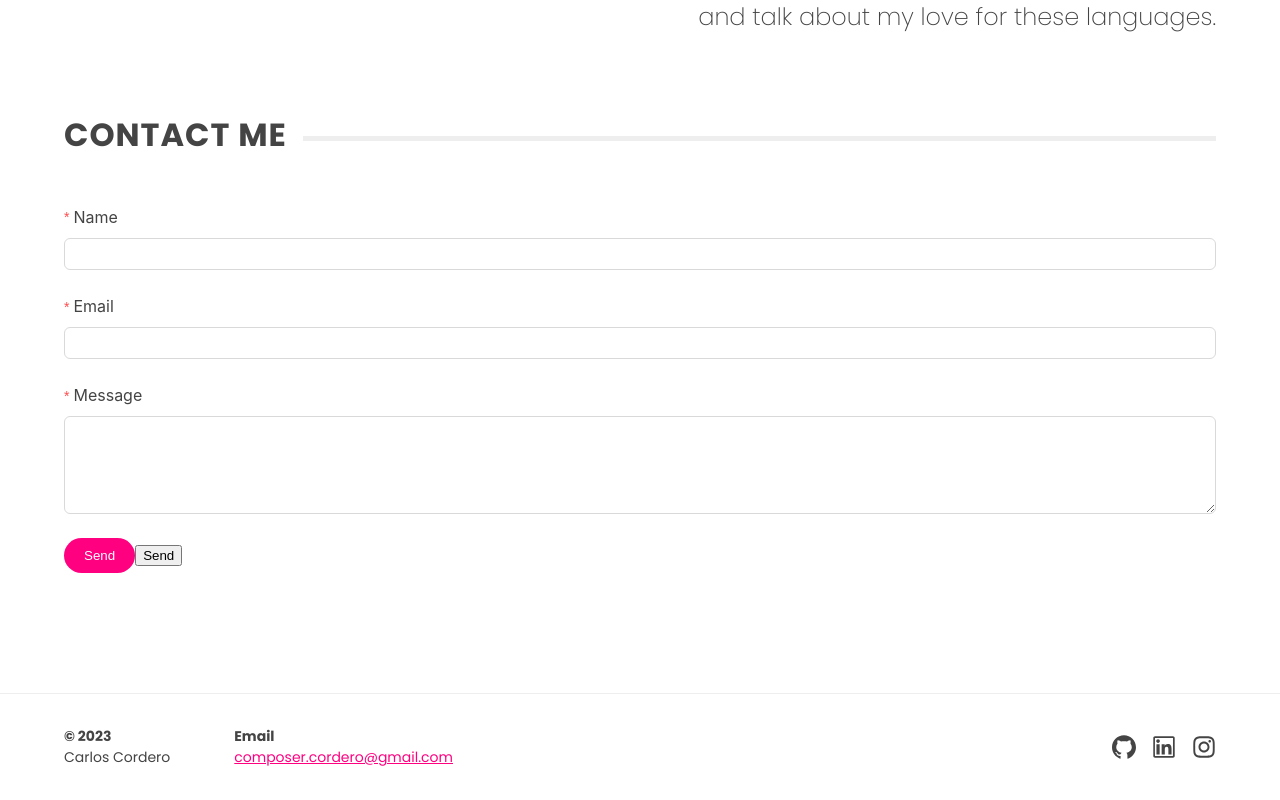
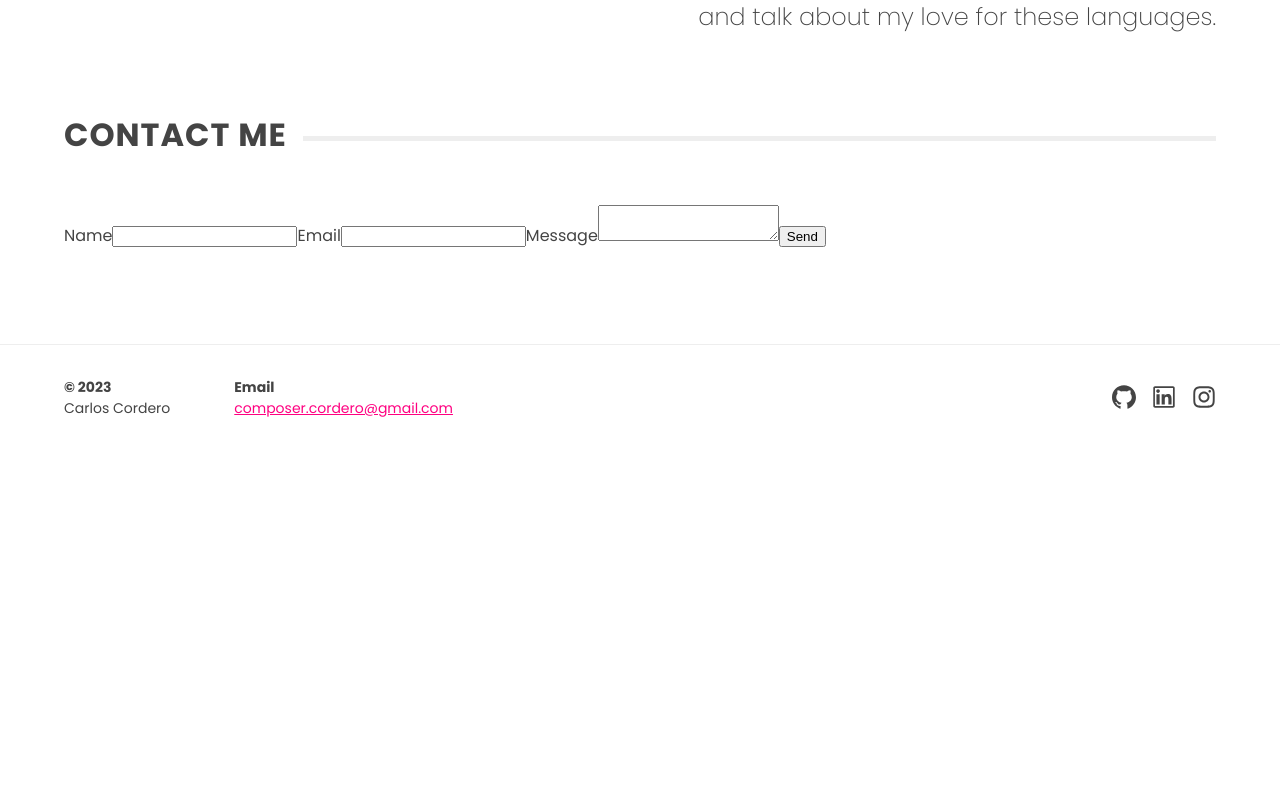
Before and after one commit to composercordero/composercordero.github.io, a React (Vite) app: page /contact in a window 1280 px wide. Shown: the part 1109-1909 px from the top of the page. After the commit the page ends 1560 px from the top, so only its background shows below. Built offline with nearby package versions, Linux system fonts and the light colour scheme.

Commit message:
email connection working, next styling

```diff
--- a/src/views/Contact.tsx
+++ b/src/views/Contact.tsx
@@ -2,8 +2,8 @@
 import Hero from "../components/global/Hero";
 import { Link } from "react-router-dom";
 // ant d component
-import {Form, Input } from 'antd';
 import emailjs from '@emailjs/browser';
+import { useRef } from 'react';
 
 const Container = styled.section`
     display: flex;
@@ -76,21 +76,11 @@
 }
 
 const Contact = () => {
-
-  const [form] = Form.useForm<{ name: string; email: string; message:string }>();
-  const { TextArea } = Input;
-
-  const validateMessages = {
-    required: '${label} is required!',
-    types: {
-      email: '${label} is not a valid email!',
-      number: '${label} is not a valid number!',
-    },
-  };
+  const form = useRef()
 
   const sendEmail = (e) => {
-    // e.preventDefault();
-    emailjs.sendForm('gmail', 'portfolio', form.current, 'AGxAhxEkCJLK3KNxZ')
+    e.preventDefault();
+    emailjs.sendForm('portfolio12345', 'portfolio', form.current, 'AGxAhxEkCJLK3KNxZ')
       .then((result) => {
           console.log(result.text);
       }, (error) => {
@@ -114,31 +104,15 @@
 
             <Title ><span>Contact me</span></Title>
 
-            <Form form={form}
-              name="contact"
-              layout="vertical"
-              autoComplete="off"
-              validateMessages={validateMessages}
-              onFinish={sendEmail}
-              >
-
-            <Form.Item label={<label style={{color:`${prop.colors.text}`,fontSize:`${prop.fontSizes.s}`}}>Name</label>} name='name' rules={[{ required: true }]} >
-              <Input name='name'/>
-            </Form.Item>
-
-            <Form.Item label={<label style={{color:`${prop.colors.text}`,fontSize:`${prop.fontSizes.s}`}}>Email</label>} name='email'  rules={[{ type: 'email', required: true }]}>
-              <Input name='email'/>
-            </Form.Item>
-
-            <Form.Item label={<label style={{color:`${prop.colors.text}`,fontSize:`${prop.fontSizes.s}`}}>Message</label>} name='message' rules={[{ required: true }]}>
-              <TextArea name='message' rows={4} />
-            </Form.Item>
-
-            <Form.Item >
-              <FormButton htmlType="submit">Send</FormButton>
-              <input type="submit" value="Send" />
-            </Form.Item>
-            </Form>
+            <form ref={form} onSubmit={sendEmail}>
+            <label>Name</label>
+            <input type="text" name="name" />
+            <label>Email</label>
+            <input type="email" name="email" />
+            <label>Message</label>
+            <textarea name="message" />
+            <input type="submit" value="Send" />
+            </form>
         </Container>
   )
 }
```
